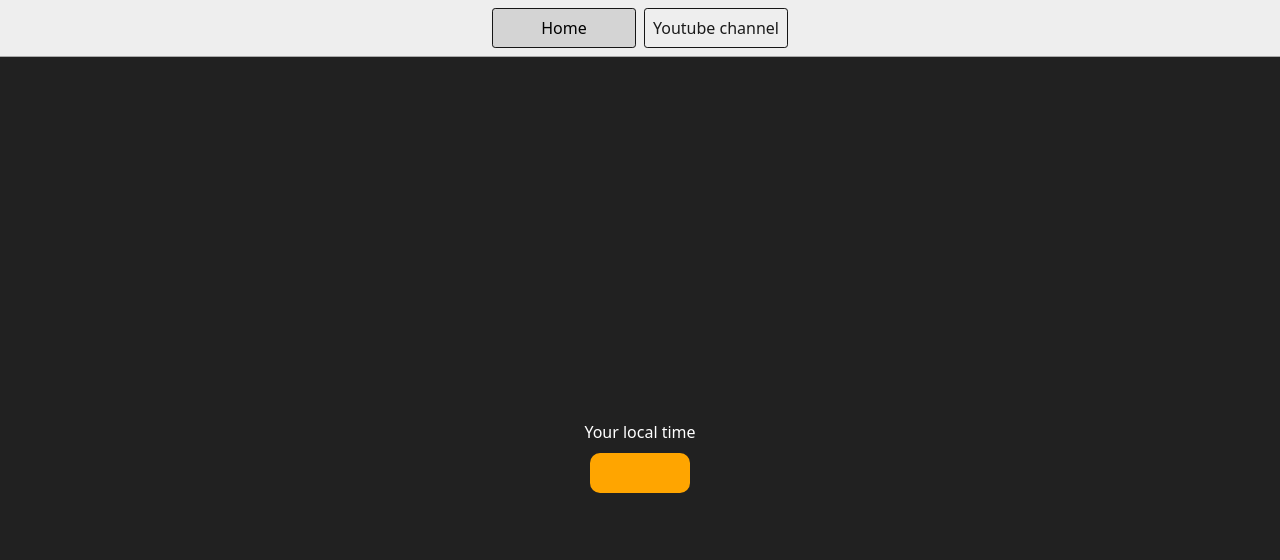
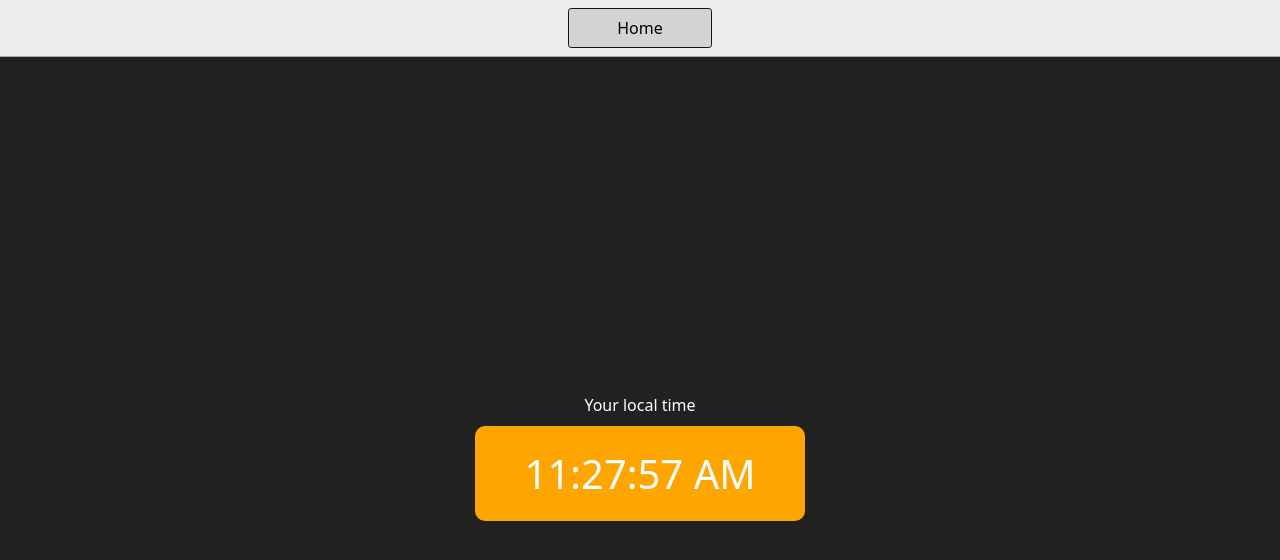
Before and after one commit to ArkapravaBhunia/Learn-JS, a plain HTML site: page Projects/3-DigitalClock/index.html in a window 1280 px wide. Drawn offline with Linux system fonts and the light colour scheme.

Commit message:
Project 3 complete

```diff
--- a/Projects/3-DigitalClock/chaiaurcode.js
+++ b/Projects/3-DigitalClock/chaiaurcode.js
@@ -0,0 +1,6 @@
+const clock = document.getElementById('clock');
+
+setInterval(function(){
+    let date = new Date();
+    clock.innerHTML = date.toLocaleTimeString();
+}, 1000);
--- a/Projects/3-DigitalClock/index.html
+++ b/Projects/3-DigitalClock/index.html
@@ -30,9 +30,6 @@
   <body>
     <nav>
       <a href="/" aria-current="page">Home</a>
-      <a target="_blank" href="https://www.youtube.com/@chaiaurcode"
-        >Youtube channel</a
-      >
     </nav>
     <div class="center">
       <div id="banner"><span>Your local time</span></div>
```
